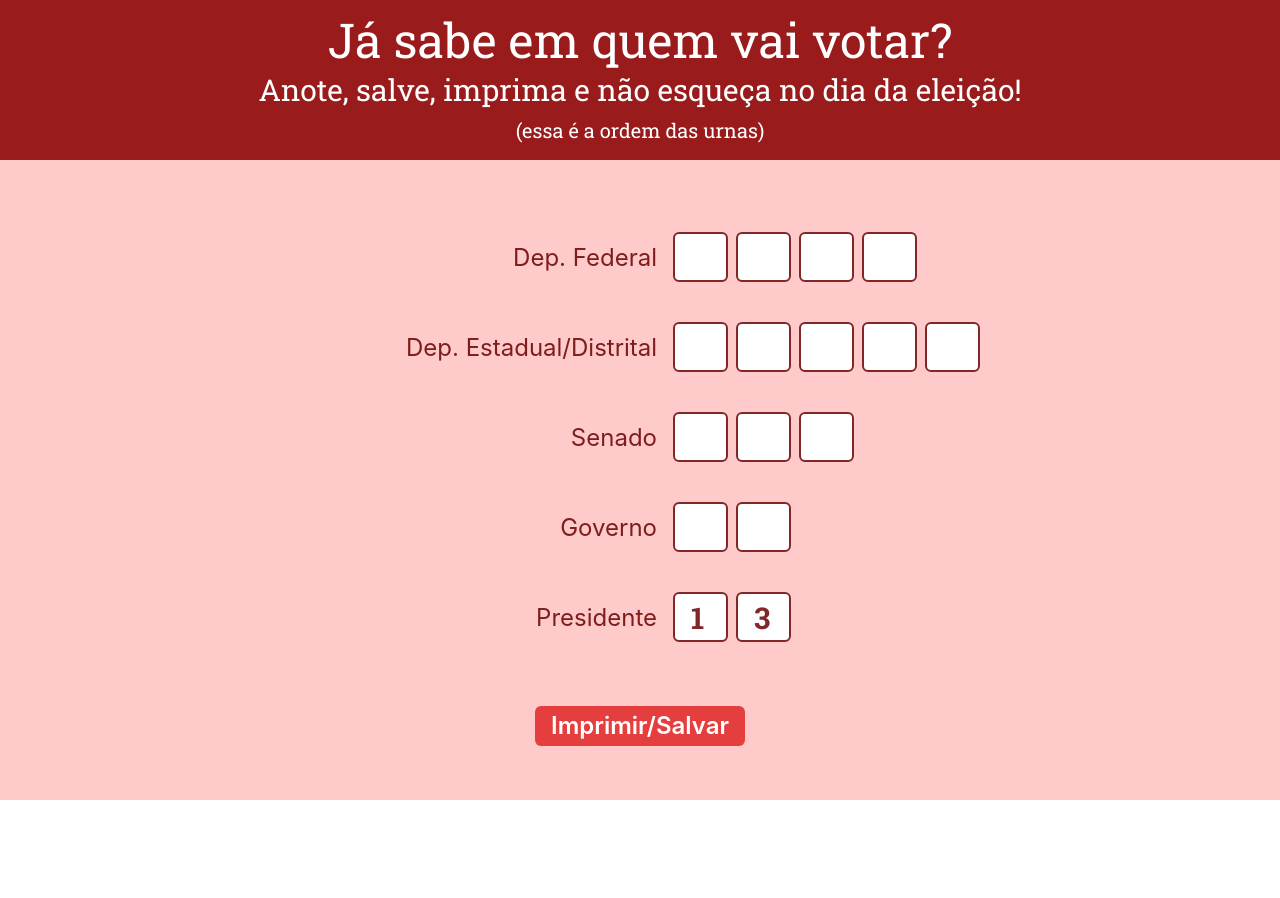
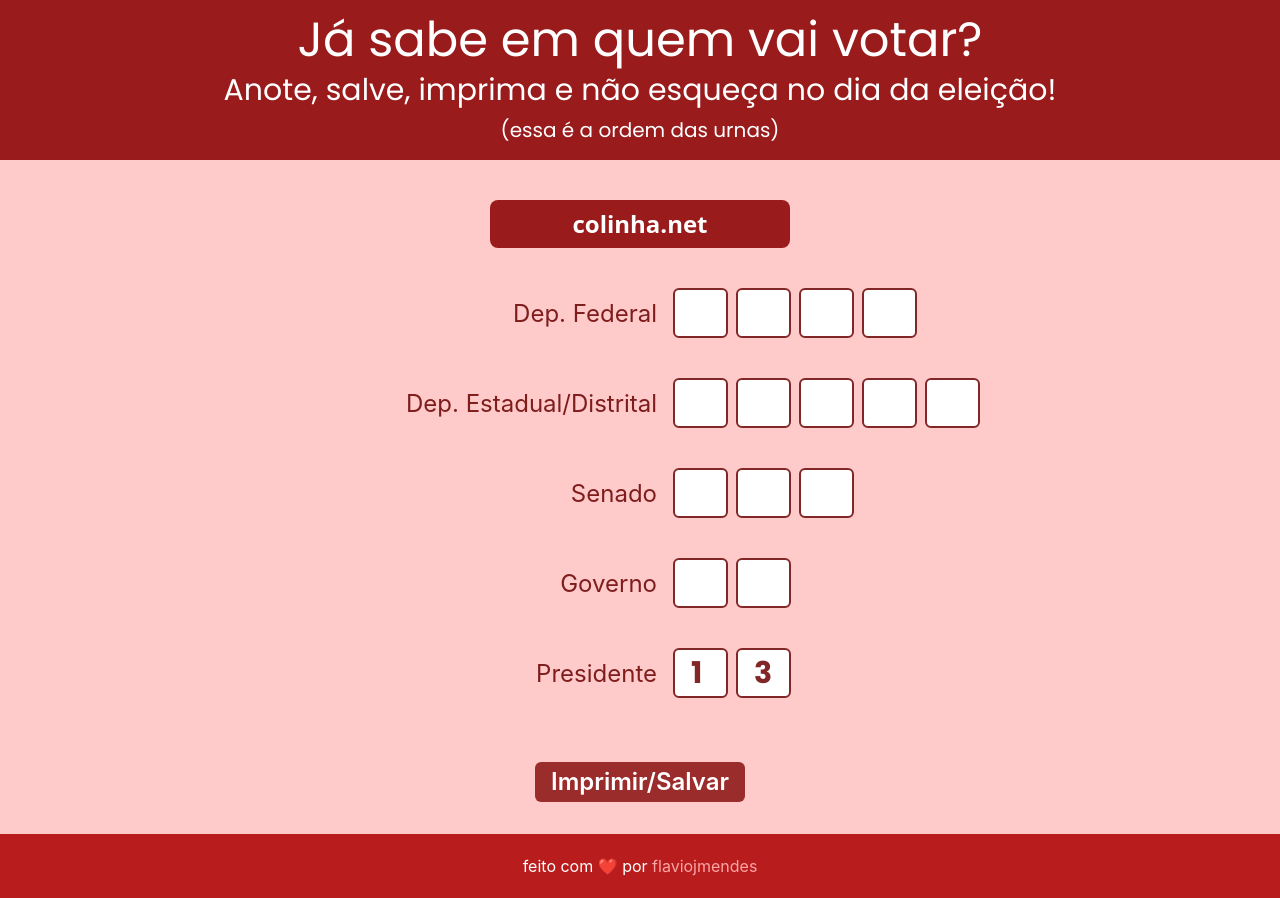
Before and after one commit to flaviojmendes/colinha, a React (Vite) app: page / in a window 1280 px wide. Before the commit the page ends 800 px from the top, so only its background shows below. Built offline with nearby package versions, Linux system fonts and the light colour scheme.

Commit message:
minor fixes

```diff
--- a/package.json
+++ b/package.json
@@ -12,9 +12,11 @@
     "@chakra-ui/react": "^2.3.2",
     "@emotion/react": "^11.10.4",
     "@emotion/styled": "^11.10.4",
+    "@types/papaparse": "^5.3.5",
     "framer-motion": "^7.3.2",
     "html-to-image": "^1.10.8",
     "html2canvas": "^1.4.1",
+    "papaparse": "^5.3.2",
     "react": "^18.2.0",
     "react-dom": "^18.2.0",
     "react-ga4": "^1.4.1"
--- a/src/App.css
+++ b/src/App.css
@@ -1,5 +1,8 @@
-@import url('https://fonts.googleapis.com/css2?family=Roboto+Slab:wght@400;500;600;700&display=swap');
+
+@import url('https://fonts.googleapis.com/css2?family=Poppins:wght@400;500;600;700&family=Roboto+Slab:wght@400;500;600;700&display=swap');
 
 .font-main {
-  font-family: 'Roboto Slab', serif;
+  /* font-family: 'Roboto Slab', serif; */
+  font-family: 'Poppins', sans-serif;
+
 }
--- a/src/App.tsx
+++ b/src/App.tsx
@@ -1,11 +1,8 @@
-import { ChangeEvent, useRef, useState } from "react";
-import reactLogo from "./assets/react.svg";
+import { ChangeEvent, useEffect, useRef, useState } from "react";
 import "./App.css";
 import { Button, Input } from "@chakra-ui/react";
 import html2canvas from "html2canvas";
 import ReactGA from "react-ga4";
-import * as htmlToImage from "html-to-image";
-import { toPng, toJpeg, toBlob, toPixelData, toSvg } from "html-to-image";
 
 function App() {
   ReactGA.initialize("G-ME7H2WXL4Q");
@@ -41,18 +38,6 @@ function App() {
       action: "download",
     });
 
-    // let obj = Object.assign(document.getElementById("area")!);
-
-    // obj.setAttribute("background", "#FFFFFF");
-    // htmlToImage
-    //   .toJpeg(obj, { quality: 0.95 })
-    //   .then(function (dataUrl) {
-    //     var link = document.createElement("a");
-    //     link.download = "my-image-name.jpeg";
-    //     link.href = dataUrl;
-    //     link.click();
-    //   });
-
     const element = printRef.current || document.body;
 
     const canvas = await html2canvas(element);
@@ -82,9 +67,10 @@ function App() {
     }
     newGov[index] = event.target.value;
     setGov(newGov);
-
+    if (event.target.value !== "") {
       if (index === 0) {
         refGov1.current?.focus();
+      }
     }
   }
 
@@ -95,7 +81,7 @@ function App() {
     let newSen = Object.assign([] as string[], sen);
     newSen[index] = event.target.value;
     setSen(newSen);
-
+    if (event.target.value !== "") {
       if (index === 0) {
         refSen1.current?.focus();
       }
@@ -106,6 +92,7 @@ function App() {
         refGov0.current?.focus();
       }
     }
+  }
 
   function handleDepFedChange(
     event: ChangeEvent<HTMLInputElement>,
@@ -114,7 +101,7 @@ function App() {
     let newDepFed = Object.assign([] as string[], depFed);
     newDepFed[index] = event.target.value;
     setDepFed(newDepFed);
-
+    if (event.target.value !== "") {
       if (index === 0) {
         refDepFed1.current?.focus();
       }
@@ -128,6 +115,7 @@ function App() {
         refDepDist0.current?.focus();
       }
     }
+  }
 
   function handleDepDistChange(
     event: ChangeEvent<HTMLInputElement>,
@@ -137,6 +125,7 @@ function App() {
     newDepDist[index] = event.target.value;
     setDepDist(newDepDist);
 
+    if (event.target.value !== "") {
       if (index === 0) {
         refDepDist1.current?.focus();
       }
@@ -151,6 +140,7 @@ function App() {
       }
       if (index === 4) {
         refSen0.current?.focus();
+      }
     }
   }
 
@@ -171,6 +161,9 @@ function App() {
       <div className="flex">
         <div className="grow"></div>
         <div id="area" className="py-8" ref={printRef}>
+          <div className="flex flex-wrap mt-2">
+            <h1 className="text-center text-2xl font-sans text-white font-bold bg-red-800 w-[300px] m-auto rounded-lg py-2">colinha.net</h1>
+          </div>
           <div className="flex flex-wrap mt-10">
             <span className="text-red-900 text-2xl my-auto mr-4  mb-2  w-screen md:w-[400px] text-center md:text-right">
               Dep. Federal
@@ -475,13 +468,34 @@ function App() {
       </div>
       <Button
         marginTop={8}
-        marginBottom={8}
-        colorScheme={"red"}
+        marginBottom={24}
+        backgroundColor={"red.700"}
+        textColor={"white"}
+        _hover={{ bg: "red.600" }}
         fontSize={"2xl"}
         onClick={handleDownloadImage}
       >
         Imprimir/Salvar
       </Button>
+      <footer
+        className="w-full h-16 bg-red-700
+            absolute left-0 bottom-0
+            flex justify-center items-center
+            text-white text-md
+            "
+      >
+        <span>
+          feito com ❤️ por{" "}
+          <a
+            href="https://twitter.com/flaviojmendes"
+            target={"_blank"}
+            className="text-red-300"
+          >
+            {" "}
+            flaviojmendes
+          </a>
+        </span>
+      </footer>
     </div>
   );
 }
--- a/vite.config.ts
+++ b/vite.config.ts
@@ -3,5 +3,6 @@ import react from '@vitejs/plugin-react'
 
 // https://vitejs.dev/config/
 export default defineConfig({
-  plugins: [react()]
+  plugins: [react()],
+  assetsInclude: "**/*.csv"
 })
```
Also changed, not shown: 1 other file (tests, documents, lock files or other folders). Lines whose indentation alone changed are shown as unchanged.
